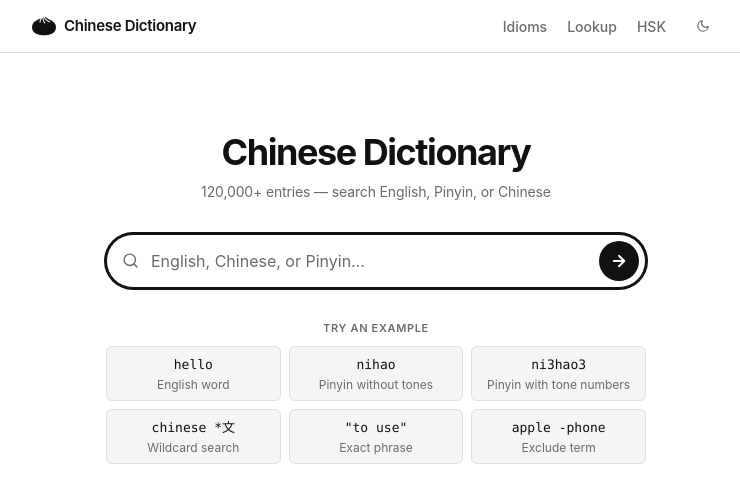
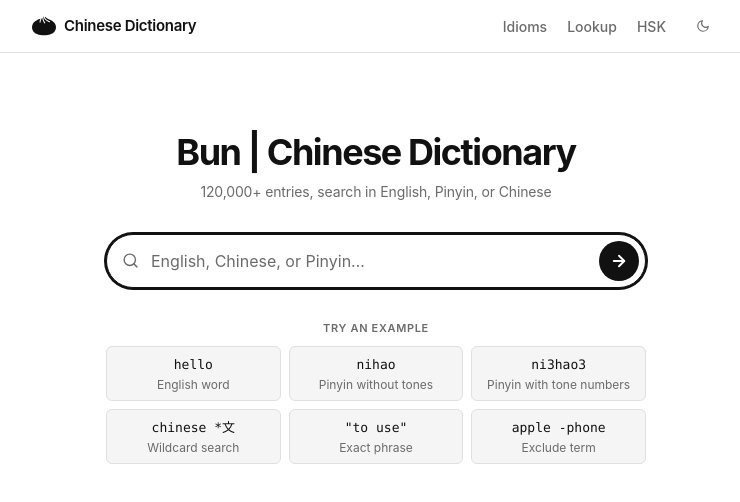
Before and after one commit to doctorslop/chinese-next, a Next.js app: page / in a window 1280 px wide. Shown: the top 502 px of the page, without its empty margins (264-1004 px from the left). Built offline with nearby package versions, Linux system fonts and the light colour scheme.

Commit message:
Update site title and tagline in HomePage

```diff
--- a/app/page.tsx
+++ b/app/page.tsx
@@ -6,8 +6,8 @@ import { SearchHistory } from '@/components/SearchHistory';
 export default function HomePage() {
   return (
     <div className="home-container">
-      <h1 className="site-title">Chinese Dictionary</h1>
-      <p className="site-tagline">120,000+ entries — search English, Pinyin, or Chinese</p>
+      <h1 className="site-title">Bun | Chinese Dictionary</h1>
+      <p className="site-tagline">120,000+ entries, search in English, Pinyin, or Chinese</p>
 
       <SearchForm />
 
```
